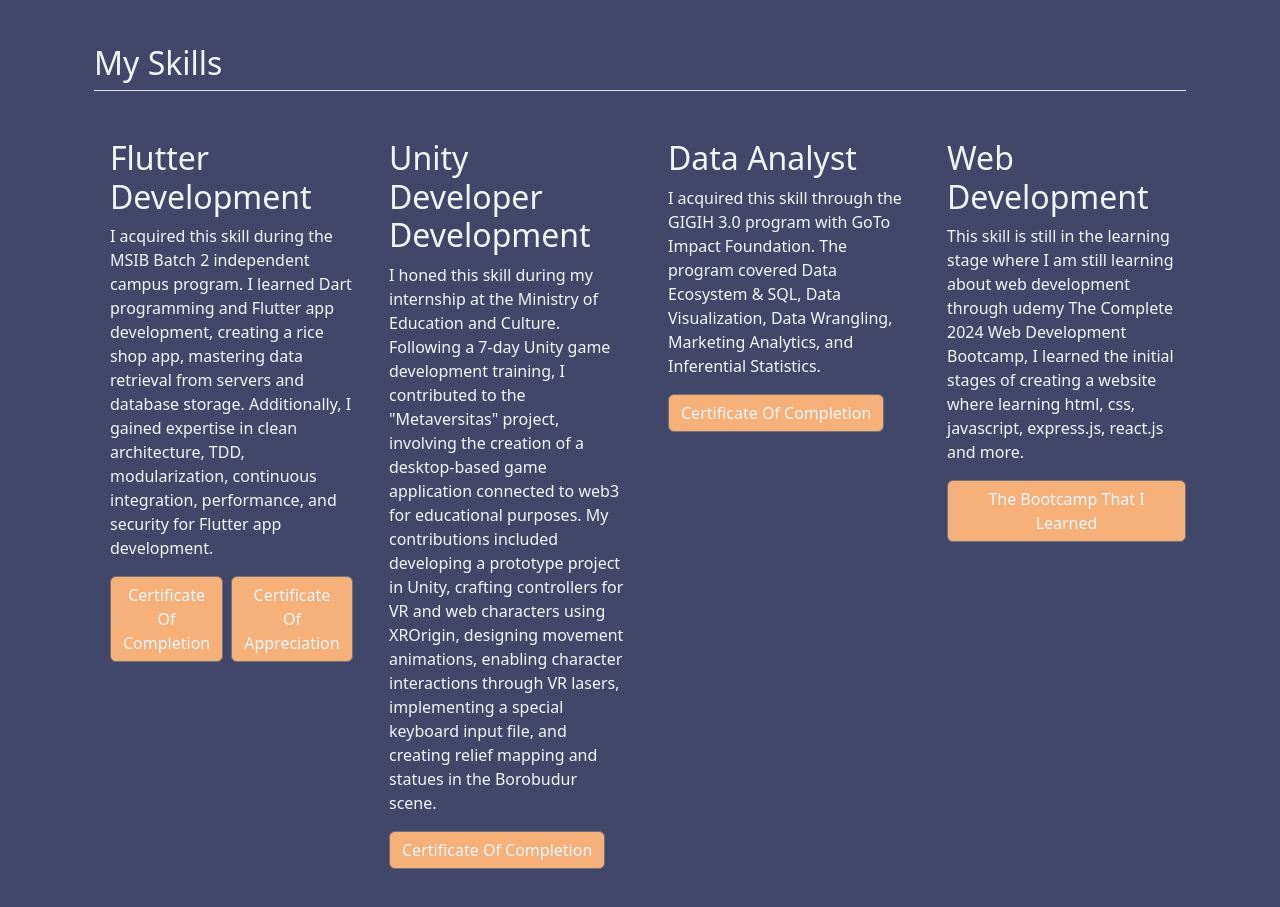
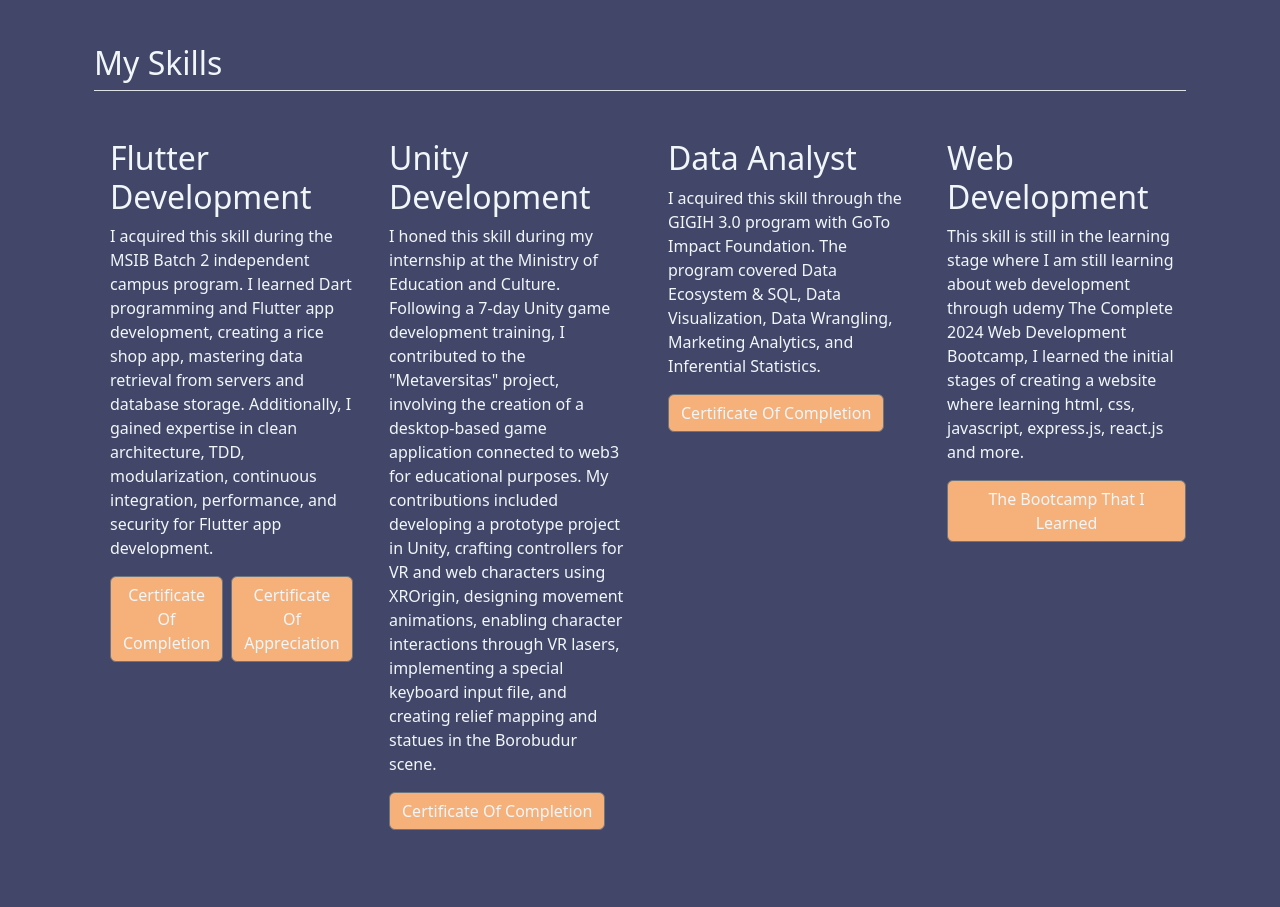
Before and after one commit to reaperizy/personal-site, a plain HTML site: page index.html in a window 1280 px wide. Shown: the part 1440-2347 px from the top of the page. Drawn offline with nearby package versions, Linux system fonts and the light colour scheme.

Commit message:
change text

```diff
--- a/index.html
+++ b/index.html
@@ -96,7 +96,7 @@
                   <!-- <svg class="bi" width="1em" height="1em"><use xlink:href="#cpu-fill"></use></svg> -->
                 </div>
                 <div>
-                  <h3 class="fs-2" style="color: #F1F6F9;">Unity Developer Development</h3>
+                  <h3 class="fs-2" style="color: #F1F6F9;">Unity Development</h3>
                   <p style="color: #F1F6F9;">I honed this skill during my internship at the Ministry of Education and Culture. Following a 7-day Unity game development training, I contributed to the "Metaversitas" project, involving the creation of a desktop-based game application connected to web3 for educational purposes. My contributions included developing a prototype project in Unity, crafting controllers for VR and web characters using XROrigin, designing movement animations, enabling character interactions through VR lasers, implementing a special keyboard input file, and creating relief mapping and statues in the Borobudur scene.</p>
                   <div class="d-grid gap-2 d-md-flex justify-content-md-start mb-2 ml-0">
                   <a href="https://github.com/reaperizy/Documents/blob/main/Certificate/Dikti/MSIB_DIKTI_WADIWAHYUDIN.pdf" class="btn btn-outline-secondary button-cv">
```
